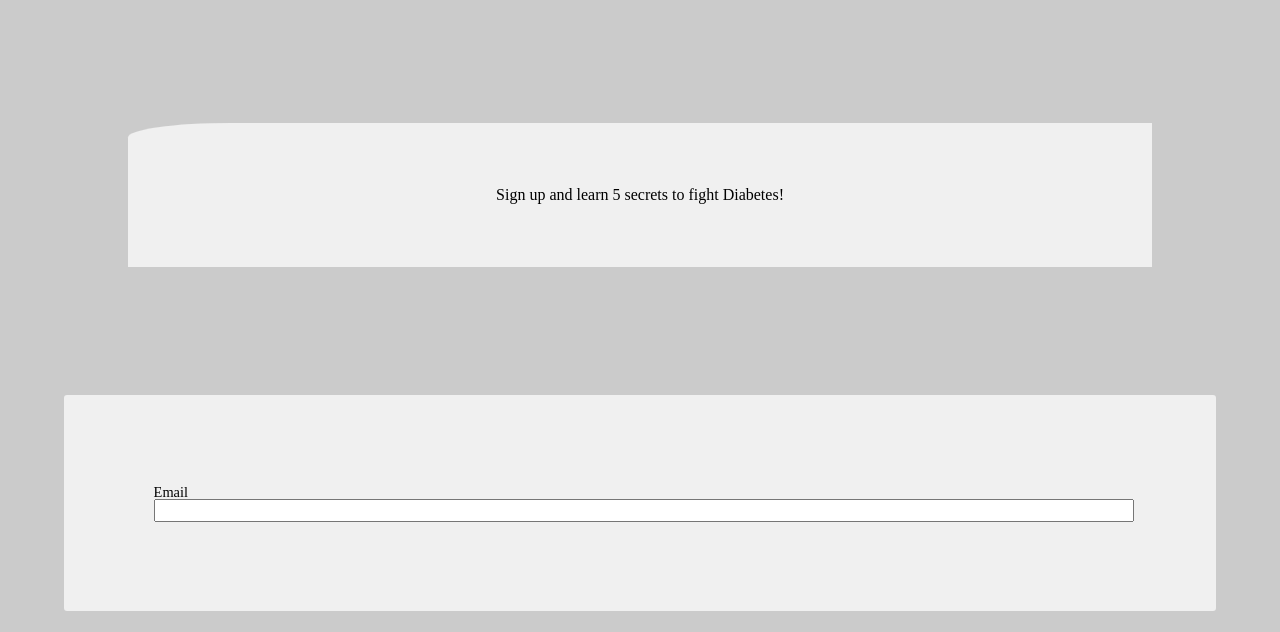
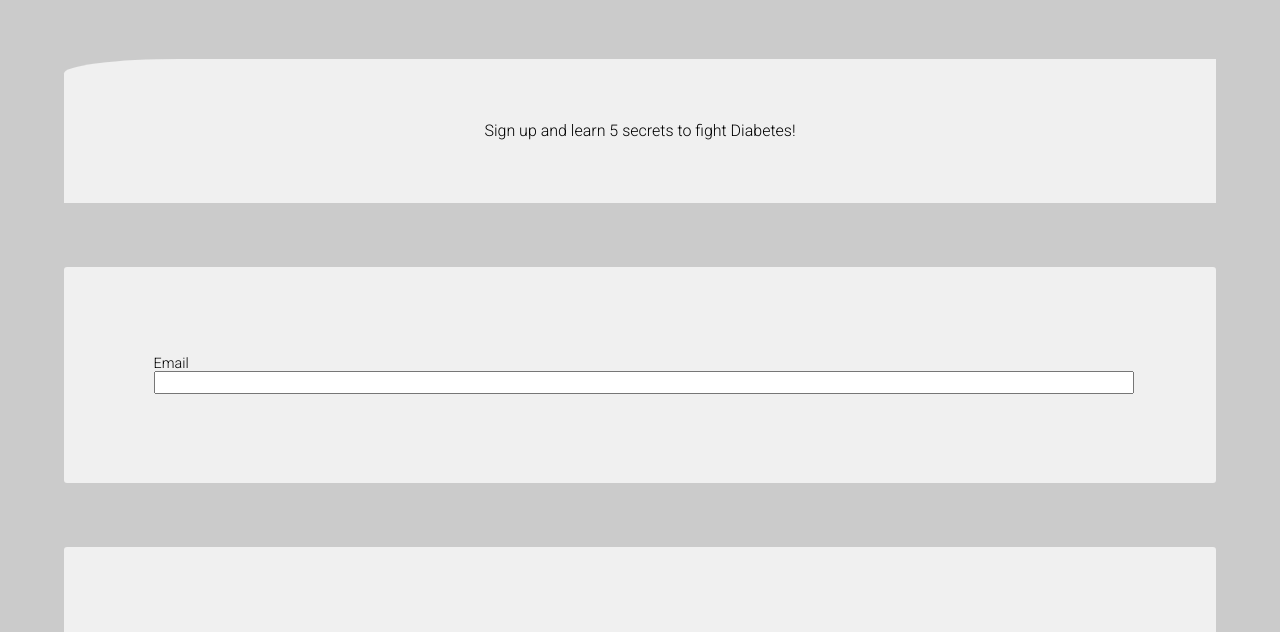
Before and after one commit to webdevNickQuigley/lab3, a plain HTML site: page index.html in a window 1280 px wide. Shown: the part 165-797 px from the top of the page. Drawn offline with nearby package versions, Linux system fonts and the light colour scheme.

Commit message:
Adds fonts

```diff
--- a/css/screen.css
+++ b/css/screen.css
@@ -1,5 +1,6 @@
 html{
   background-color: #cbcbcb;
+  font-family: 'Roboto', Arial, sans-serif;
 }
 h1{
   display: block;
@@ -12,7 +13,7 @@ p
   display: block;
   text-align: center;
   font-size: 100%;
-  margin: 10%;
+  margin: 5%;
   background-color: #f0f0f0;
   padding: 5%;
   border-top-left-radius: 10%;
--- a/index.html
+++ b/index.html
@@ -6,6 +6,9 @@
   <meta name="viewport" />
   <link rel="stylesheet" media="screen" href="css/meyers_and_normalize-form_reset.css" />
   <link rel="stylesheet" media="screen" href="css/screen.css" />
+  <link rel="preconnect" href="https://fonts.googleapis.com">
+  <link rel="preconnect" href="https://fonts.gstatic.com" crossorigin>
+  <link href="https://fonts.googleapis.com/css2?family=Roboto:wght@300&display=swap" rel="stylesheet">
 </head>
 <body>
 <main id="content">
```
